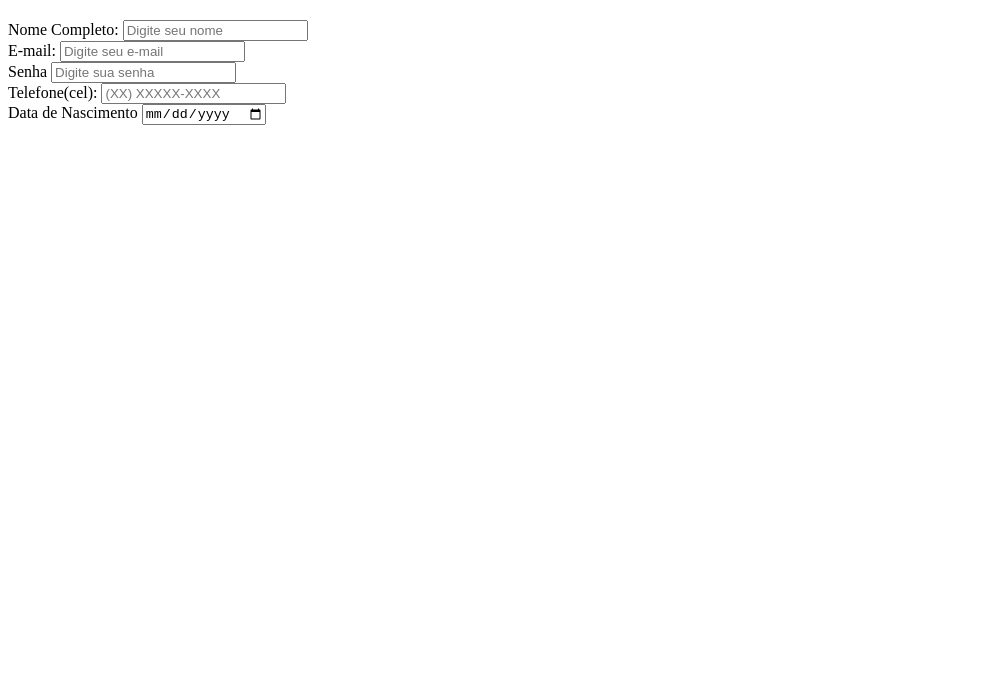
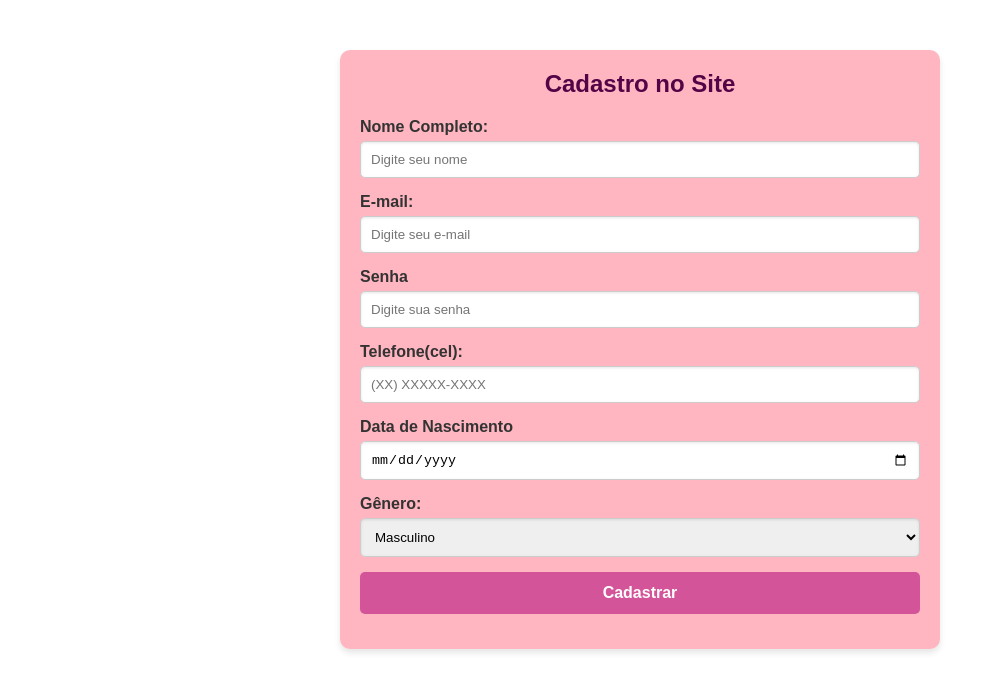
Before and after one commit to AntonioDev23/Primeiro-Projeto-Solo, a plain HTML site: page links/log.html in a window 1280 px wide. Shown: the whole page, without its empty margins (0-995 px from the left). Drawn offline with Linux system fonts and the light colour scheme.

Commit message:
Cadastro feito

```diff
--- /dev/null
+++ b/links/estilos/log.css
@@ -0,0 +1,75 @@
+@charset "UTF-8";
+
+:root {
+    --cor-1: #d4549a;
+    --cor-2: #ff69b4;
+    --cor-3: #fa1f0b;
+    --cor-4: #666;
+    --cor-5: #520447;
+  }
+
+* {
+    margin: 0px;
+    padding: 0px;
+    box-sizing: border-box;
+}
+
+.cadastro {
+    max-width: 600px;
+    margin: 50px auto;
+    padding: 20px;
+    background-color:  #ffb6c1;
+    border-radius: 10px;
+    box-shadow: 0 4px 6px rgba(0, 0, 0, 0.1);
+    font-family: 'Arial', sans-serif;
+}
+
+.cadastro h2 {
+    text-align: center;
+    color: var(--cor-5);
+    margin-bottom: 20px;
+}
+
+.form-group {
+    margin-bottom: 15px;
+}
+
+.form-group label {
+    display: block;
+    font-weight: bold;
+    color: #333;
+    margin-bottom: 5px;
+}
+
+.form-group input,
+.form-group select {
+    width: 100%;
+    padding: 10px;
+    border: 1px solid #ccc;
+    border-radius: 5px;
+    box-shadow: inset 0 1px 3px rgba(0, 0, 0, 0.1);
+}
+
+.form-group input:focus,
+.form-group select:focus {
+    border-color: #ff69b4;
+    outline: none;
+    box-shadow: 0 0 5px rgba(255, 105, 180, 0.5);
+}
+
+.btn-cadastrar {
+    width: 100%;
+    padding: 12px;
+    background: var(--cor-1);
+    border: none;
+    border-radius: 5px;
+    color: white;
+    font-size: 16px;
+    font-weight: bold;
+    cursor: pointer;
+    transition: background 0.3s ease;
+}
+
+.btn-cadastrar:hover {
+    background: var(--cor-5);
+}
--- a/links/log.html
+++ b/links/log.html
@@ -4,33 +4,43 @@
     <meta charset="UTF-8">
     <meta name="viewport" content="width=device-width, initial-scale=1.0">
     <title>Cadastro</title>
+    <link rel="stylesheet" href="estilos/log.css">
 </head>
 <body>
-    <section>
-        <h2></h2>
+    <section class="cadastro">
+        <h2>Cadastro no Site</h2>
         <form action="#" method="post" autocomplete="on">
-            <div>
+            <div class="form-group">
                 <label for="nome">Nome Completo:</label>
                 <input type="text" id="nome" name="nome" placeholder="Digite seu nome" required autocomplete="name">
             </div>
-            <div>
+            <div class="form-group">
                 <label for="email">E-mail:</label>
                 <input type="email" id="email" name="email" placeholder="Digite seu e-mail" required autocomplete="email">
             </div>
-            <div>
+            <div class="form-group">
                 <label for="senha">Senha</label>
                 <input type="password" id="senha" name="senha" placeholder="Digite sua senha" required>
             </div>
-            <div>
+            <div class="form-group">
                 <label for="telefone">Telefone(cel):</label>
                 <input type="tel" id="telefone" name="telefone" placeholder="(XX) XXXXX-XXXX" required>
             </div>
-            <div>
+            <div class="form-group">
                 <label for="nascimento">Data de Nascimento</label>
                 <input type="date" id="nascimento" name="nascimento"  required>
             </div>
-            <div>
-
+            <div class="form-group">
+                <label for="genero">Gênero:</label>
+                <select name="genero" id="genero">
+                    <option value="masculino">Masculino</option>
+                    <option value="feminino">Feminino</option>
+                    <option value="outro">Outro</option>
+                    <option value="nao-declarado">Prefeiro Não Declarar</option>
+                </select>
+            </div>
+            <div class="form-group">
+                <button type="submit" class="btn-cadastrar">Cadastrar</button>
             </div>
         </form>
     </section>
```
